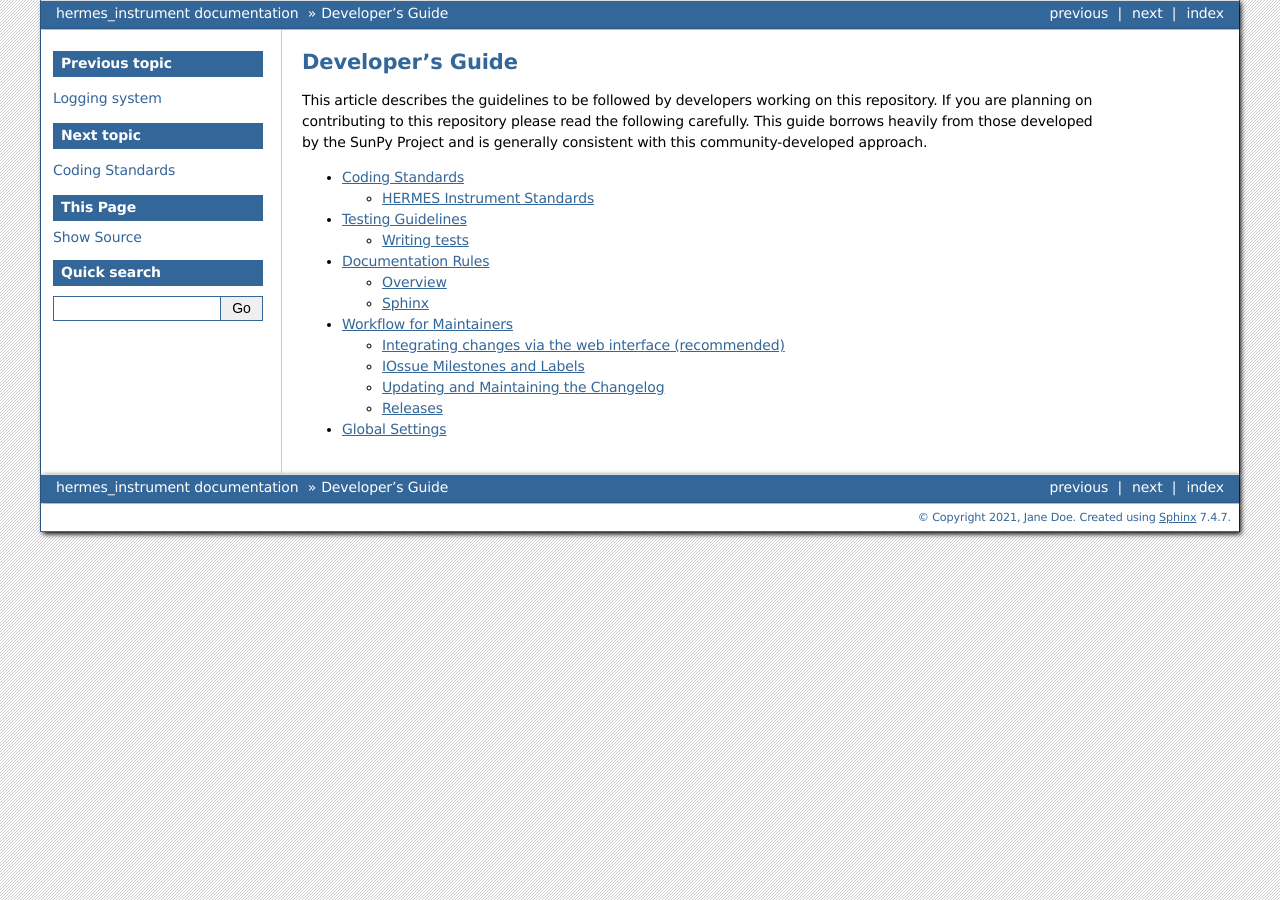
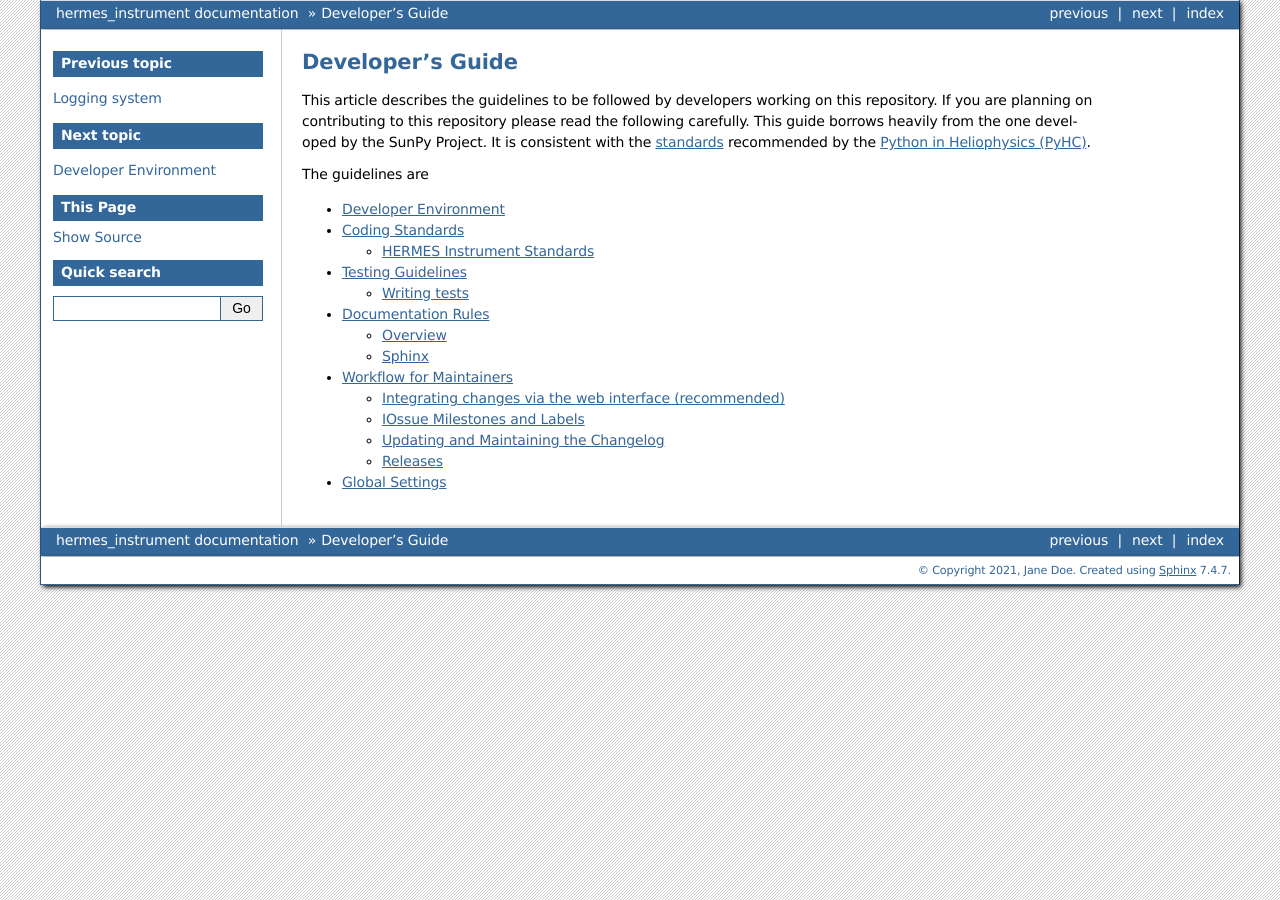
Before and after one commit to HERMES-SOC/hermes_instrument, a Sphinx documentation site: the page built from docs/dev-guide/index.rst, in a window 1280 px wide. Built offline with Sphinx 7.4.7, drawn with Linux system fonts in a browser that asks for light colours; the version number could not be read and is left out.

Commit message:
added developer environment docs

```diff
--- a/docs/dev-guide/config.rst
+++ b/docs/dev-guide/config.rst
@@ -4,7 +4,7 @@
 Global Settings
 ***************
 
-We makes use of a settings file (:file:`<hermes_instrument>rc`).
+We make use of a settings file (:file:`<hermes_instrument>rc`).
 This file contains a number of global settings such as where files should be downloaded by default or the default format for displaying times.
 When developing new functionality check this file and make use of the default values if appropriate or, if needed, define a new value.
 More information can be found in :ref:`customization`.
--- a/docs/dev-guide/index.rst
+++ b/docs/dev-guide/index.rst
@@ -4,12 +4,15 @@ Developer's Guide
 
 This article describes the guidelines to be followed by developers working on this repository.
 If you are planning on contributing to this repository please read the following carefully.
-This guide borrows heavily from those developed by the SunPy Project and is generally consistent with this community-developed approach.
+This guide borrows heavily from the one developed by the SunPy Project.
+It is consistent with the `standards <https://github.com/heliophysicsPy/standards/blob/main/standards.md>`_ recommended by the `Python in Heliophysics (PyHC) <https://heliopython.org/>`_.
 
+The guidelines are
 
 .. toctree::
    :maxdepth: 2
 
+   dev_env
    code_standards
    tests
    docs
```
Also changed, not shown: docs/dev-guide/dev_env.rst (added, +11 -0 lines).
